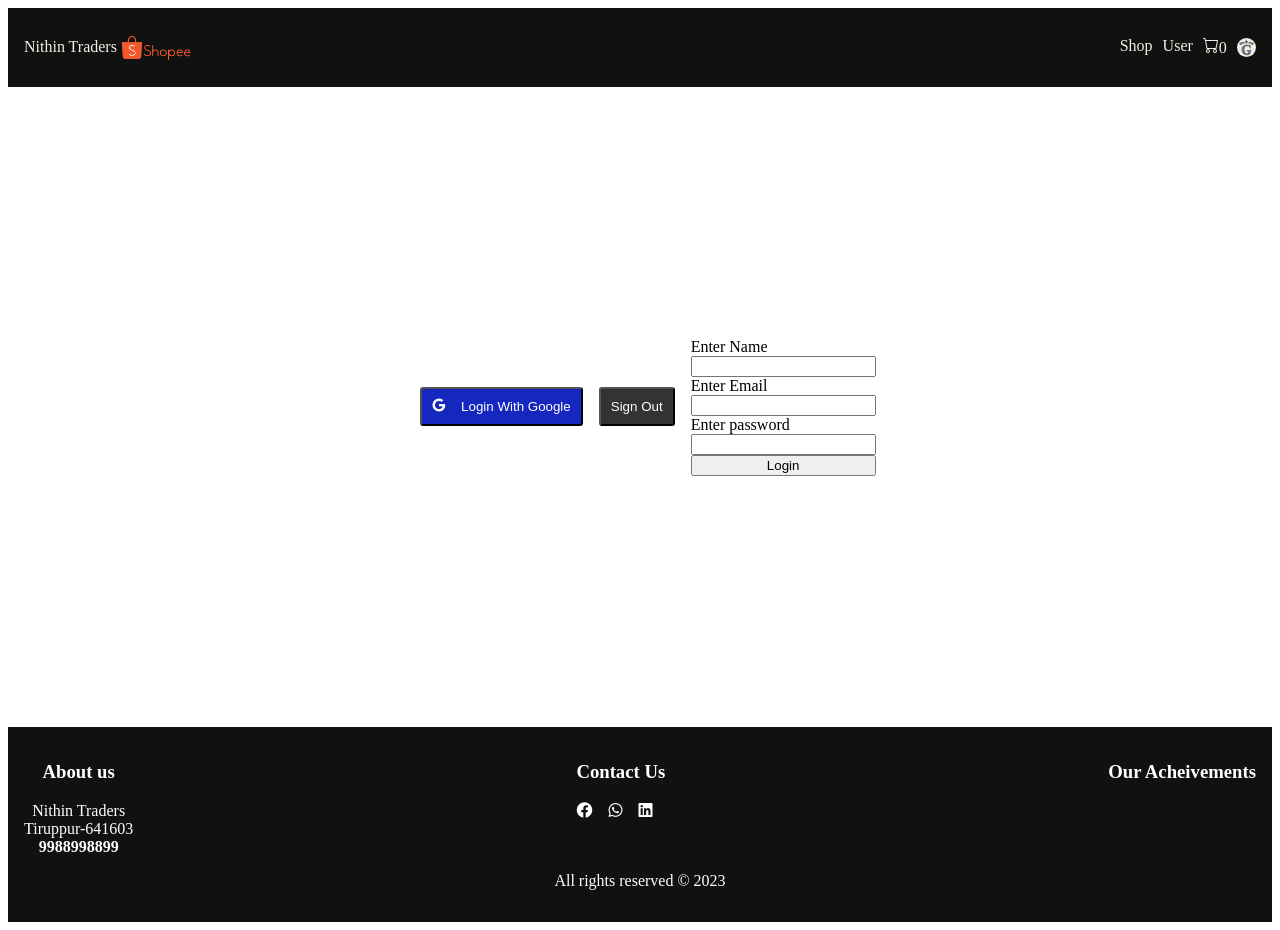
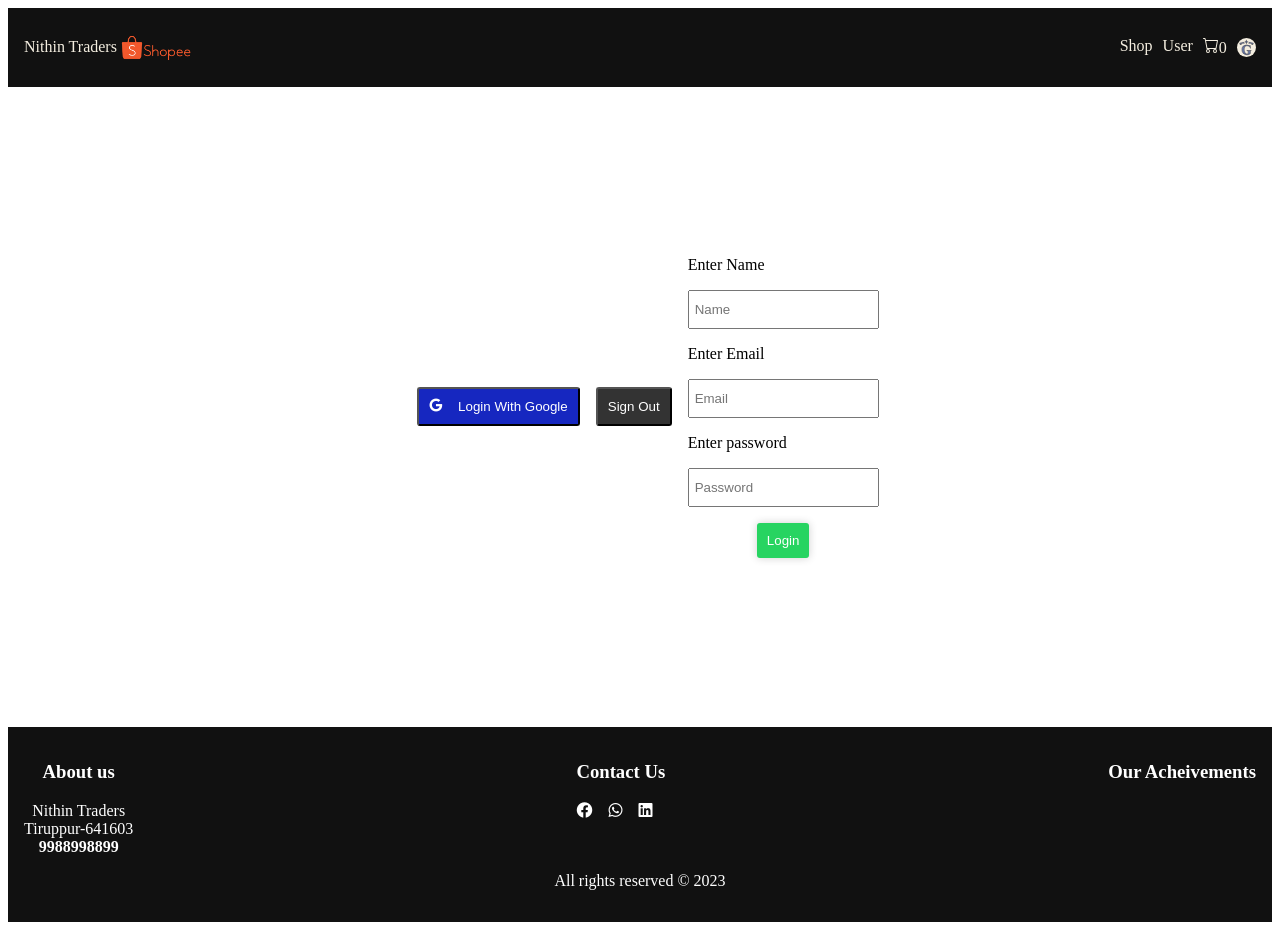
Before and after one commit to ArunprakashLfs/react_ecommerce, a React (Create React App) app: page /user in a window 1280 px wide. Built offline with nearby package versions, Linux system fonts and the light colour scheme.

Commit message:
Added login withemail and passwords css

```diff
--- a/src/routes/user/user.jsx
+++ b/src/routes/user/user.jsx
@@ -86,12 +86,12 @@ const User = ()=>{
                         {/* <button className="linkedin"><i class="fa-brands fa-github"></i>Login with GitHub</button>
                     <button className="signout">SignOut</button> */}
                         <label htmlFor="name">Enter Name</label>
-                        <input type="text"  name="name" value={userName} onChange={(e)=>setUserName(e.target.value)}/>
+                        <input type="text"  name="name" placeholder="Name" value={userName} onChange={(e)=>setUserName(e.target.value)}/>
                         <label htmlFor="email">Enter Email</label>
-                        <input type="email" name="email" value={email} onChange={(e)=>setEmail(e.target.value)}/>
+                        <input type="email" name="email" placeholder="Email" value={email} onChange={(e)=>setEmail(e.target.value)}/>
                         <label htmlFor="password">Enter password</label>
-                        <input type="number" name="password" value={password} onChange={(e)=>setpassword(e.target.value)}/>
-                        <button type="submit">Login</button>
+                        <input type="number" name="password" placeholder="Password" value={password} onChange={(e)=>setpassword(e.target.value)}/>
+                        <button type="submit" className="signout">Login</button>
                     </form>
                 </div>
             </div>
--- a/src/routes/user/user.scss
+++ b/src/routes/user/user.scss
@@ -17,8 +17,35 @@
         align-items: center;
         justify-content: center;
         .form{
+            margin: 0 auto;
             display: flex;
             flex-direction: column;
+            align-items: flex-start;
+            justify-content: space-between;
+            align-content: space-between;
+            gap: 1rem;
+            input{
+                padding: 10px 5px;
+            }
+            .signout{
+                margin: 0 auto;
+                background-color: #27d461;
+                color: #fff;
+                padding: 10px;
+                border-radius: 3px;
+                // border: none;
+                border: none;
+                // border-radius: 15px;
+                box-shadow: 0 0 8px rgb(207, 207, 207);
+                cursor: pointer;
+                &:hover{
+                    // transform: scaleX(10px);
+                    border: none;
+                    padding: 15px;
+                    border-radius: 15px;
+                    box-shadow: inset 0 0 8px #f9f8fc;
+                }
+            }
         }
     }
     .googlelogin{
@@ -27,6 +54,7 @@
         button{
             padding: 10px;
             border-radius: 3px;
+            cursor: pointer;
 
         }
         .google{
@@ -34,17 +62,22 @@
             color: #fff;
             display: flex;
             gap: 1rem;
-        }
-        .linkedin{
-            background-color: #111;
-            color: #fff;
-            display: flex;
-            gap: 1rem;
+            &:hover{
+                // position: absolute;
+                // scale: 5px;
+                color: #111;
+                background-color: #fec7d7;
+            }
         }
         .signout{
             background-color: #333;
             color: #fff;
-
+            &:hover{
+                // position: absolute;
+                // scale: 5px;
+                background-color: #fec7d7;
+                color: #111;
+            }
         }
     }
 }
```
